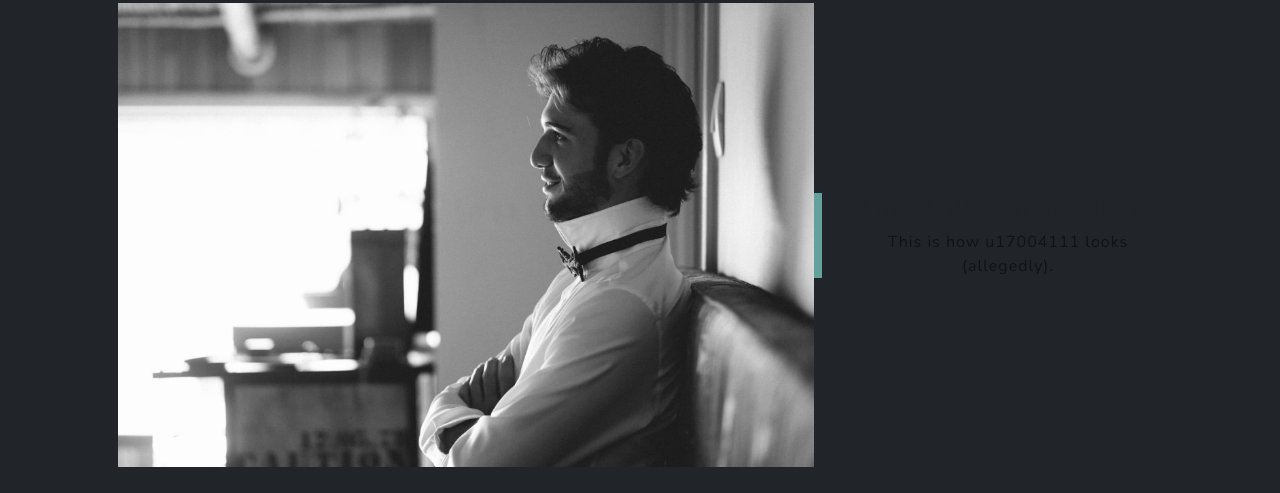
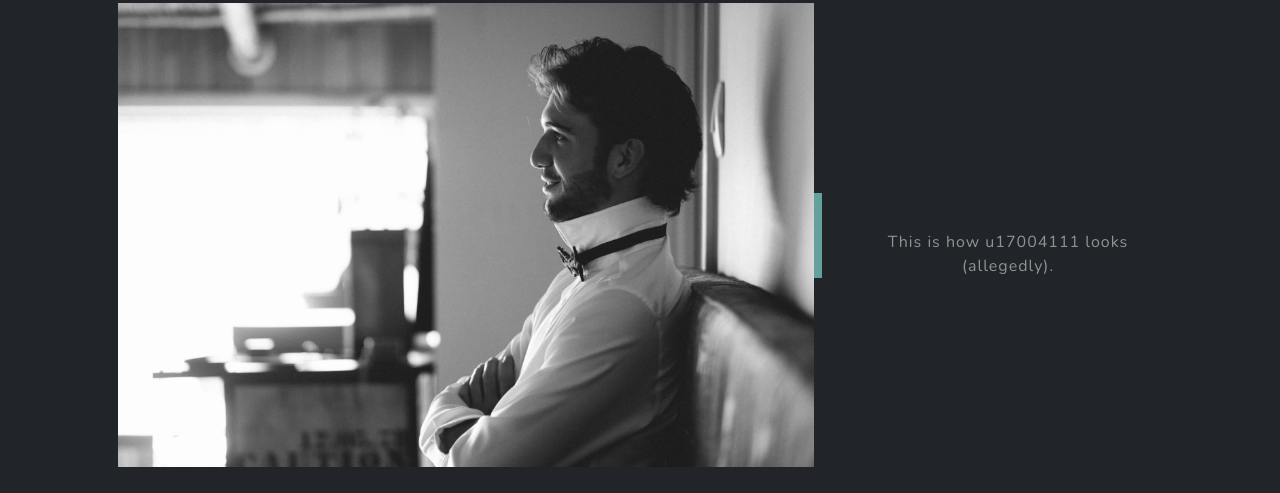
Before and after one commit to u17004111/u17004111.github.io, a plain HTML site: page index.html in a window 1280 px wide. Shown: the part 1650-2143 px from the top of the page. Drawn offline with nearby package versions, Linux system fonts and the light colour scheme.

Commit message:
Text colours

```diff
--- a/index.html
+++ b/index.html
@@ -70,7 +70,7 @@
                     <div class="col-xl-4 col-lg-5">
                         <div class="featured-text text-center text-lg-left">
                             <h4>The student in question...</h4>
-                            <p class="text-black-50 mb-0">This is how u17004111 looks (allegedly).</p>
+                            <p class="text-white-50 mb-0">This is how u17004111 looks (allegedly).</p>
                         </div>
                     </div>
                 </div>
```
